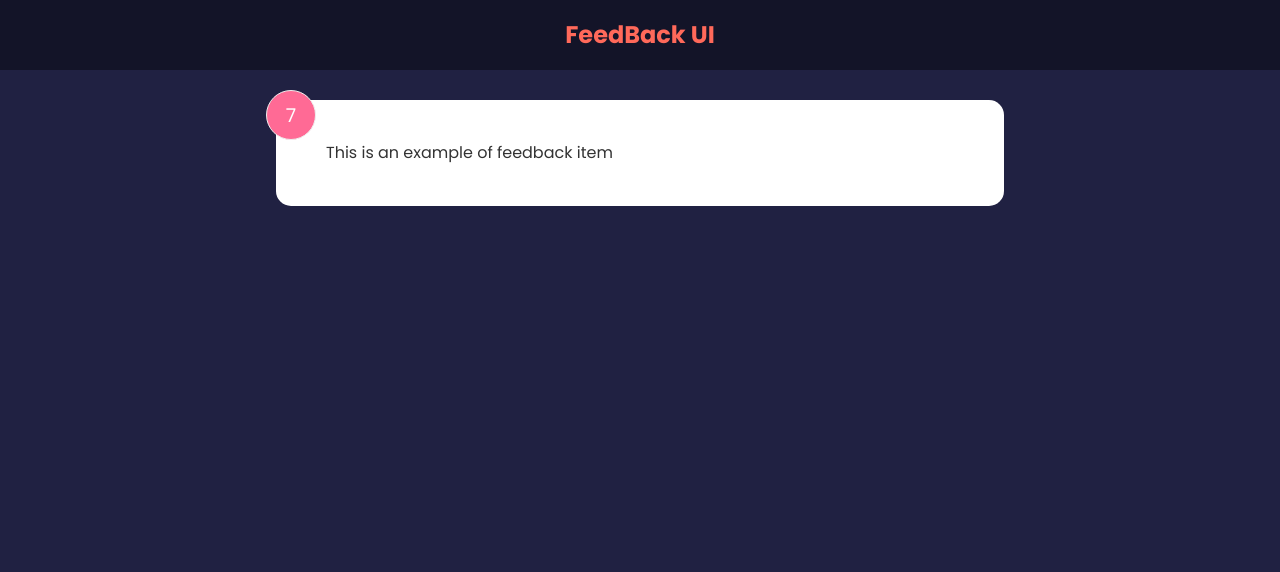
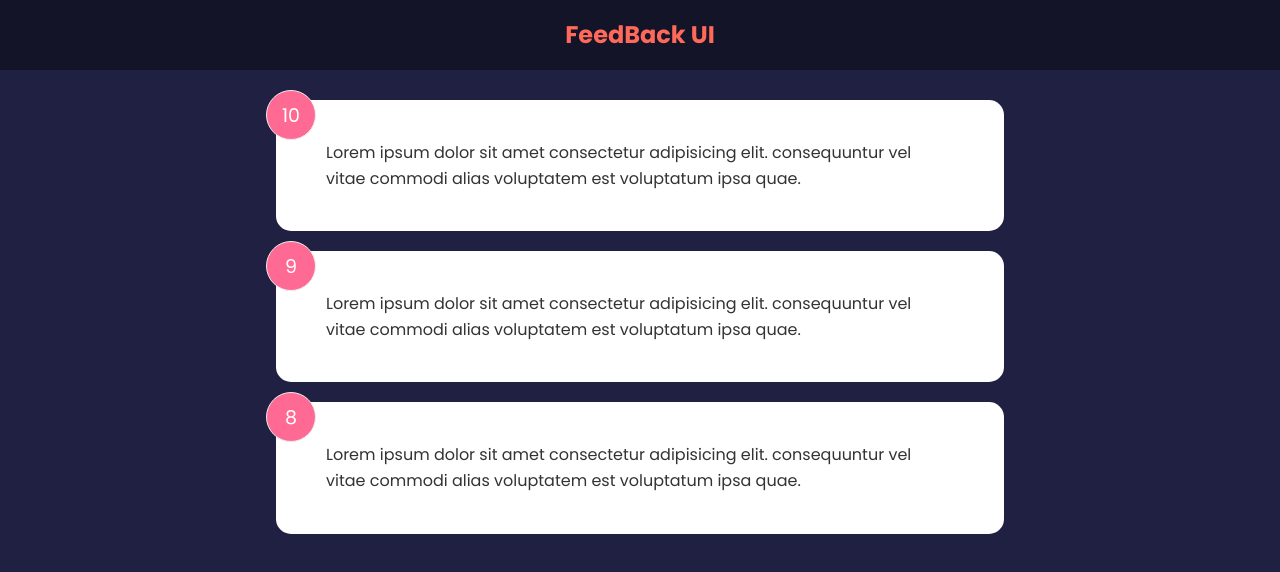
Before and after one commit to SaJid96/Feedback-Application, a React (Create React App) app: page / in a window 1280 px wide. Shown: the top 572 px of the page. Built offline with nearby package versions, Linux system fonts and the light colour scheme.

Commit message:
managing global state

```diff
--- a/src/App.js
+++ b/src/App.js
@@ -1,13 +1,18 @@
-import FeedbackItem from "./components/FeedbackItem";
 import Header from "./components/Header";
+import FeedbackData from "./data/FeedbackData";
+import {useState} from 'react'
+import FeedBackList from "./components/FeedBackList";
+function App() {
 
-function App() {
+
+  const [feedback, setFeedback] = useState(FeedbackData)
+
   return (
     <>
       <div>
         <Header />
         <div className="container">
-          <FeedbackItem />
+          <FeedBackList  feedback={feedback} />
         </div>
       </div>
     </>
--- /dev/null
+++ b/src/components/FeedBackList.jsx
@@ -0,0 +1,22 @@
+import FeedbackItem from './FeedbackItem'
+
+const FeedBackList = ({ feedback }) => {
+  console.log(feedback);
+
+  if (!feedback || feedback.length === 0) {
+    return <p>No feedback exist</p>;
+  }
+
+  return (
+    <div className="feedback-list">
+
+        {feedback.map((item)=>(
+
+               <FeedbackItem key={item.id} item={item} />
+        ))}
+
+    </div>
+  );
+};
+
+export default FeedBackList;
--- a/src/components/FeedbackItem.jsx
+++ b/src/components/FeedbackItem.jsx
@@ -1,11 +1,7 @@
-import { useState } from 'react';
 
-const FeedbackItem = () => {
+const FeedbackItem = ({item}) => {
 
 
-
-  const [rating, setRating] = useState(7);
-  const [text, setText] = useState('This is an example of feedback item');
 
 
 
@@ -13,8 +9,8 @@
 
   return (
     <div className="card">
-      <div className="num-display">{rating}</div>
-      <div className="text-display">{text}</div>
+      <div className="num-display">{item.rating}</div>
+      <div className="text-display">{item.text}</div>
 
 
     </div>
--- /dev/null
+++ b/src/data/FeedbackData.js
@@ -0,0 +1,19 @@
+const FeedbackData = [
+  {
+    id: 1,
+    rating: 10,
+    text: 'Lorem ipsum dolor sit amet consectetur adipisicing elit. consequuntur vel vitae commodi alias voluptatem est voluptatum ipsa quae.',
+  },
+  {
+    id: 2,
+    rating: 9,
+    text: 'Lorem ipsum dolor sit amet consectetur adipisicing elit. consequuntur vel vitae commodi alias voluptatem est voluptatum ipsa quae.',
+  },
+  {
+    id: 3,
+    rating: 8,
+    text: 'Lorem ipsum dolor sit amet consectetur adipisicing elit. consequuntur vel vitae commodi alias voluptatem est voluptatum ipsa quae.',
+  },
+];
+
+export default FeedbackData;
```
